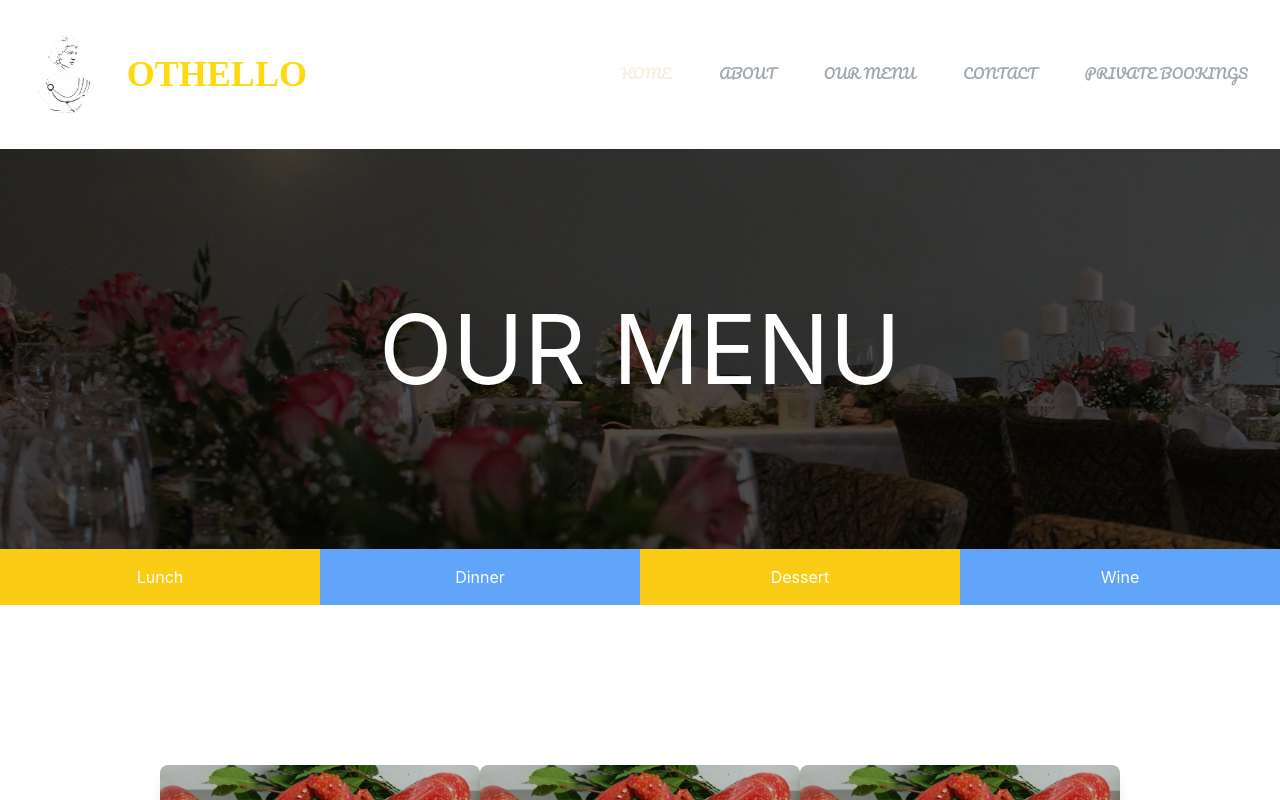
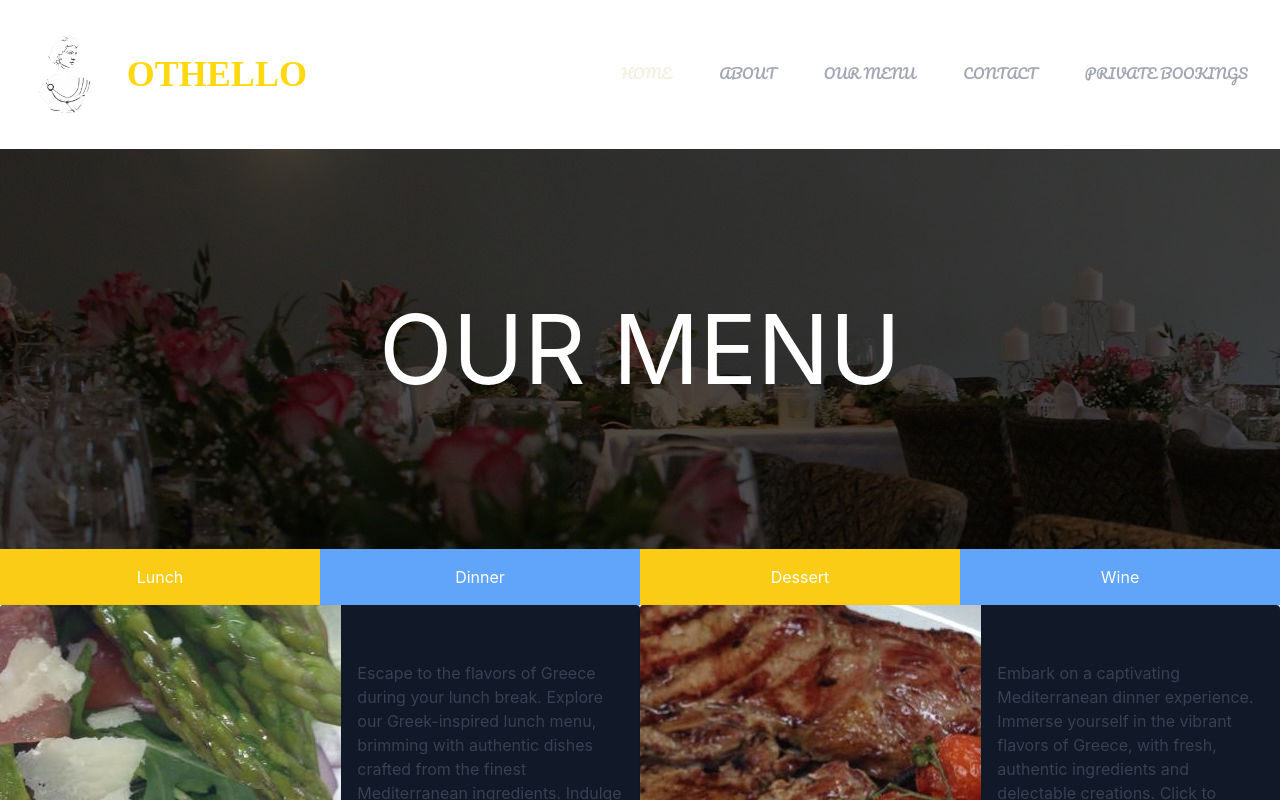
Before and after one commit to mdapim/othello, a React (Create React App) app in the folder othello/: page /OurMenu in a window 1280 px wide. Built offline with nearby package versions, Linux system fonts and the light colour scheme; a web font is replaced by a local one.

Commit message:
made progress with our menu and about

```diff
--- a/othello/src/pages/About/About.jsx
+++ b/othello/src/pages/About/About.jsx
@@ -12,8 +12,20 @@ export default function About() {
       >
         <p className='text-8xl uppercase'>About Us </p>
       </div>
-      <div className='flex'>
+      <div className='flex-col justify-between justify-center items-center'>
+        <div className='flex-1'>
+          <div>
+            <img
+              className='m-auto mt-20'
+              src={process.env.PUBLIC_URL + '/Images/Place/FrontBlack.jpg'}
+              alt='Othello front'
+            />
+          </div>
+        </div>
+        <hr className='w-[600px] border-[0.5px] border-gray-400 m-auto mt-8' />
         <div className='flex-1 m-auto space-y-10'>
+          <div className='p-8 px-96 space-y-6 text-center'>
+            {' '}
             <p>
               Welcome to Othello Restaurant, a family-owned and operated
               restaurant located in the heart of Grimsby. We pride ourselves on
@@ -22,19 +34,21 @@ export default function About() {
             </p>
             <p>
               Our menu features a wide range of dishes inspired by the rich
-            culinary traditions of the Mediterranean. From our famous lamb chops
-            and thai scallops to our mouthwatering pasta dishes and fresh
-            seafood, we have something to satisfy every palate. We use only the
-            freshest ingredients and traditional cooking methods to create our
-            dishes, ensuring that every meal is bursting with flavor.
+              culinary traditions of the Mediterranean. From our famous lamb
+              chops and thai scallops to our mouthwatering pasta dishes and
+              fresh seafood, we have something to satisfy every palate. We use
+              only the freshest ingredients and traditional cooking methods to
+              create our dishes, ensuring that every meal is bursting with
+              flavor.
             </p>
             <p>
               At Othello Restaurant, we believe that dining out should be an
               experience that engages all the senses. That's why we've carefully
               designed our restaurant to create an ambiance that is both elegant
               and comfortable. Whether you're celebrating a special occasion or
-            just looking for a relaxing night out, we are committed to providing
-            you with exceptional service and an unforgettable dining experience.
+              just looking for a relaxing night out, we are committed to
+              providing you with exceptional service and an unforgettable dining
+              experience.
             </p>
             <p>
               We also offer catering services for your next event or gathering.
@@ -48,15 +62,106 @@ export default function About() {
               experience. We look forward to serving you soon!
             </p>
           </div>
-        <div className='flex-1'>
+        </div>
+      </div>
+      <hr className=' border-gray-400 m-auto mt-8' />
+      <div className='m-20'>
+        <div class='grid grid-cols-2 md:grid-cols-4 gap-4'>
+          <div class='grid gap-4'>
+            <div>
               <img
-            src={process.env.PUBLIC_URL + '/Images/main.jpeg'}
-            alt='Othello front'
-            height='400'
-            width='400'
+                class='h-auto max-w-full rounded-lg'
+                src='https://flowbite.s3.amazonaws.com/docs/gallery/masonry/image.jpg'
+                alt=''
+              />
+            </div>
+            <div>
+              <img
+                class='h-auto max-w-full rounded-lg'
+                src='https://flowbite.s3.amazonaws.com/docs/gallery/masonry/image-1.jpg'
+                alt=''
+              />
+            </div>
+            <div>
+              <img
+                class='h-auto max-w-full rounded-lg'
+                src='https://flowbite.s3.amazonaws.com/docs/gallery/masonry/image-2.jpg'
+                alt=''
               />
             </div>
           </div>
+          <div class='grid gap-4'>
+            <div>
+              <img
+                class='h-auto max-w-full rounded-lg'
+                src='https://flowbite.s3.amazonaws.com/docs/gallery/masonry/image-3.jpg'
+                alt=''
+              />
+            </div>
+            <div>
+              <img
+                class='h-auto max-w-full rounded-lg'
+                src='https://flowbite.s3.amazonaws.com/docs/gallery/masonry/image-4.jpg'
+                alt=''
+              />
+            </div>
+            <div>
+              <img
+                class='h-auto max-w-full rounded-lg'
+                src='https://flowbite.s3.amazonaws.com/docs/gallery/masonry/image-5.jpg'
+                alt=''
+              />
+            </div>
+          </div>
+          <div class='grid gap-4'>
+            <div>
+              <img
+                class='h-auto max-w-full rounded-lg'
+                src='https://flowbite.s3.amazonaws.com/docs/gallery/masonry/image-6.jpg'
+                alt=''
+              />
+            </div>
+            <div>
+              <img
+                class='h-auto max-w-full rounded-lg'
+                src='https://flowbite.s3.amazonaws.com/docs/gallery/masonry/image-7.jpg'
+                alt=''
+              />
+            </div>
+            <div>
+              <img
+                class='h-auto max-w-full rounded-lg'
+                src='https://flowbite.s3.amazonaws.com/docs/gallery/masonry/image-8.jpg'
+                alt=''
+              />
+            </div>
+          </div>
+          <div class='grid gap-4'>
+            <div>
+              <img
+                class='h-auto max-w-full rounded-lg'
+                src='https://flowbite.s3.amazonaws.com/docs/gallery/masonry/image-9.jpg'
+                alt=''
+              />
+            </div>
+            <div>
+              <img
+                class='h-auto max-w-full rounded-lg'
+                src='https://flowbite.s3.amazonaws.com/docs/gallery/masonry/image-10.jpg'
+                alt=''
+              />
+            </div>
+            <div>
+              <img
+                class='h-auto max-w-full rounded-lg'
+                src='https://flowbite.s3.amazonaws.com/docs/gallery/masonry/image-11.jpg'
+                alt=''
+              />
+            </div>
+          </div>
+        </div>
+      </div>
+
       <Footer />
     </div>
   );
--- a/othello/src/pages/Main/components/Comments/Comments.jsx
+++ b/othello/src/pages/Main/components/Comments/Comments.jsx
@@ -30,7 +30,7 @@ export default function Comments() {
           })`,
         }}
       >
-        <div className=' max-w-40 max-h-40 w-screenfull m-auto'>
+        <div className=' w-[70%] w-screenfull m-auto'>
           <Slider {...settings}>
             {ReviewsData.map((item) => {
               return (
--- a/othello/src/pages/Our Menu/OurMenu.jsx
+++ b/othello/src/pages/Our Menu/OurMenu.jsx
@@ -5,6 +5,7 @@ import Menu from '../../Menu.json';
 import Footer from '../Main/components/Footer/Footer';
 import ListMeal from './components/ListMeal';
 import ListItem from './listItems';
+import ButtonGrid from './components/buttonGrid';
 
 export default function OurMenu() {
   const [chosenItem, setChosenItem] = useState('Lunch');
@@ -55,24 +56,15 @@ export default function OurMenu() {
           Wine
         </p>
       </div>
-      <div className='pt-40 flex flex-row justify-around px-40'>
-        <ItemCard
-          text='Lunch'
-          // source={process.env.PUBLIC_URL + "./Images/chicken.jpeg"}
-          source={process.env.PUBLIC_URL + './Images/crab.jpeg'}
-        />
-        <ItemCard
-          text='Dinner'
-          // source={"https://mdbootstrap.com/img/new/standard/nature/182.jpg"}
-          source={process.env.PUBLIC_URL + './Images/crab.jpeg'}
-        />
-        <ItemCard
-          text='WineLst'
-          source={process.env.PUBLIC_URL + './Images/crab.jpeg'}
-        />
-      </div>
+      <ButtonGrid />
+
       <br />
       <hr className=' h-px dark:bg-black' />
+      <img
+        className='object-none w-full rounded-t-lg h-72 md:rounded-none md:rounded-l'
+        src={process.env.PUBLIC_URL + `/Images/main.jpeg`}
+        alt=''
+      />
       <div className='m-20'>
         <div className=' h-full shadow-lg p-40 mx-auto w-screenfull'>
           <ul className='flex flex-col space-y-10 '>
--- /dev/null
+++ b/othello/src/pages/Our Menu/components/buttonCard.jsx
@@ -0,0 +1,22 @@
+export default function ButtonCard({ title, description, image }) {
+  return (
+    <a
+      href='https://www.mypage.com'
+      class='flex flex-col bg-gray-900 h-64 rounded w-full shadow md:flex-row hover:bg-gray-100'
+    >
+      <img
+        className='object-none w-full rounded-t-lg h-auto md:w-96 md:rounded-none md:rounded-l'
+        src={process.env.PUBLIC_URL + `/Images/${image}`}
+        alt=''
+      />
+      <div class='flex flex-col justify-between p-4 leading-normal'>
+        <h5 class='mb-2 text-2xl font-bold tracking-tight text-gray-900 dark:text-white'>
+          {title}
+        </h5>
+        <p class=' font-normal text-gray-700 dark:text-gray-400'>
+          {description}
+        </p>
+      </div>
+    </a>
+  );
+}
--- /dev/null
+++ b/othello/src/pages/Our Menu/components/buttonGrid.jsx
@@ -0,0 +1,41 @@
+import ButtonCard from './buttonCard';
+export default function ButtonGrid() {
+  const testArr = [
+    {
+      title: 'Lunch',
+      description:
+        'Escape to the flavors of Greece during your lunch break. Explore our Greek-inspired lunch menu, brimming with authentic dishes crafted from the finest Mediterranean ingredients. Indulge in a culinary journey of tantalizing flavors and cultural richness. Click now to savor the taste of Greece',
+      image: 'asp.jpeg',
+    },
+    {
+      title: 'Dinner',
+      description:
+        'Embark on a captivating Mediterranean dinner experience. Immerse yourself in the vibrant flavors of Greece, with fresh, authentic ingredients and delectable creations. Click to explore our Greek-inspired dinner menu and experience a taste of culinary paradise!',
+      image: 'steak.jpeg',
+    },
+    {
+      title: 'Dessert',
+      description:
+        'Satisfy your sweet cravings with divine Greek desserts. Indulge in heavenly baklava, creamy loukoumades, and more. Explore our irresistible dessert menu and treat yourself to a taste of Greeces sweetest delights!',
+      image: 'bac.jpeg',
+    },
+    {
+      title: 'Wine',
+      description:
+        'Raise a glass to Greek traditions. Discover our curated selection of fine Greek wines, from crisp whites to robust reds. Explore our wine menu and experience the rich flavors that complement our authentic Greek cuisine',
+      image: 'drinks.jpeg',
+    },
+  ];
+  return (
+    //justify-items-stretch
+    <div className='grid grid-cols-2 gap-0'>
+      {testArr.map((item) => (
+        <ButtonCard
+          title={item.title}
+          description={item.description}
+          image={item.image}
+        />
+      ))}
+    </div>
+  );
+}
```
Also changed, not shown: othello/src/pages/Main/components/Comments/CommentCard.jsx (+8 -8 lines), othello/public/Images/Place/Front.jpg (added), othello/public/Images/Place/FrontBlack.jpg (added). Lines whose indentation alone changed are shown as unchanged.
